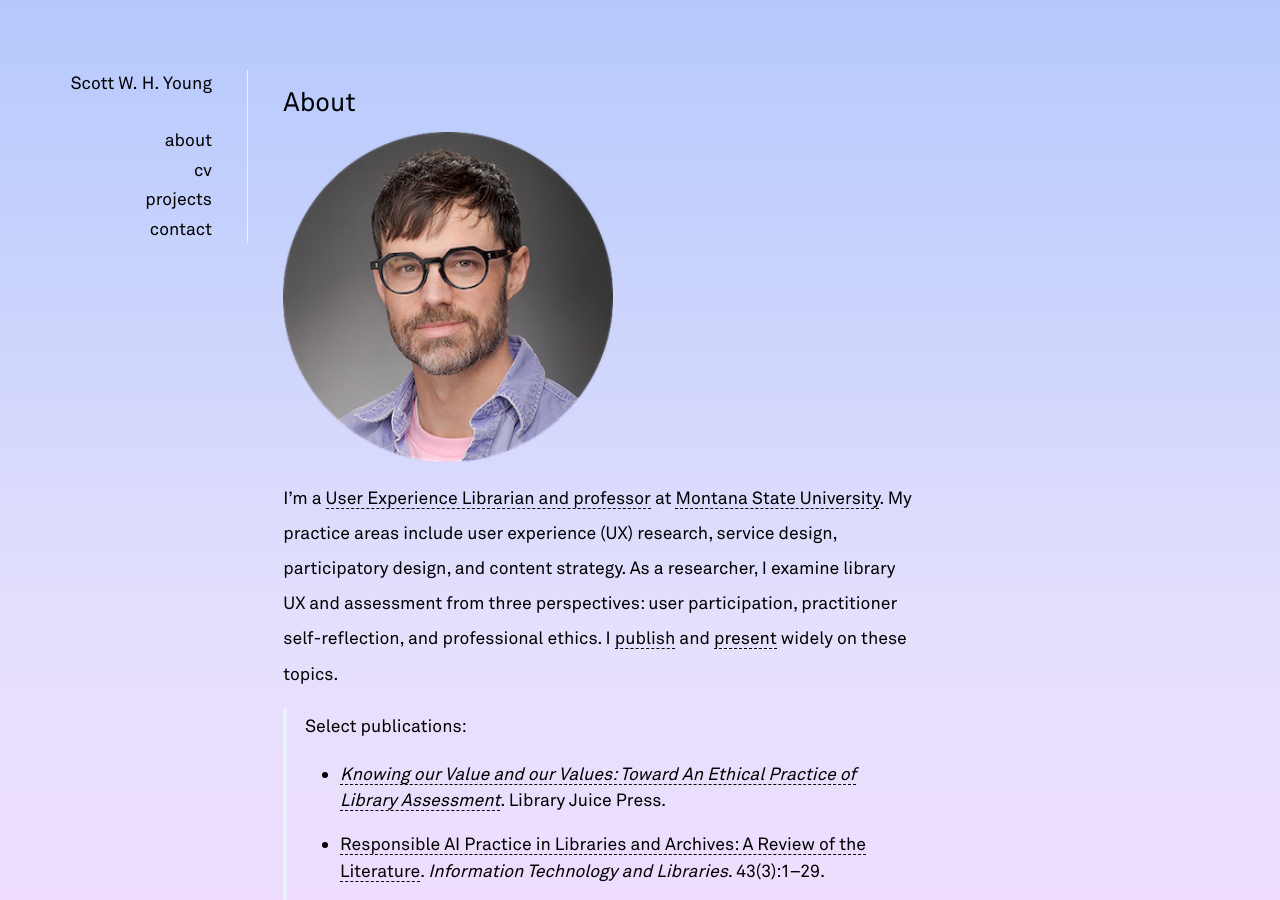
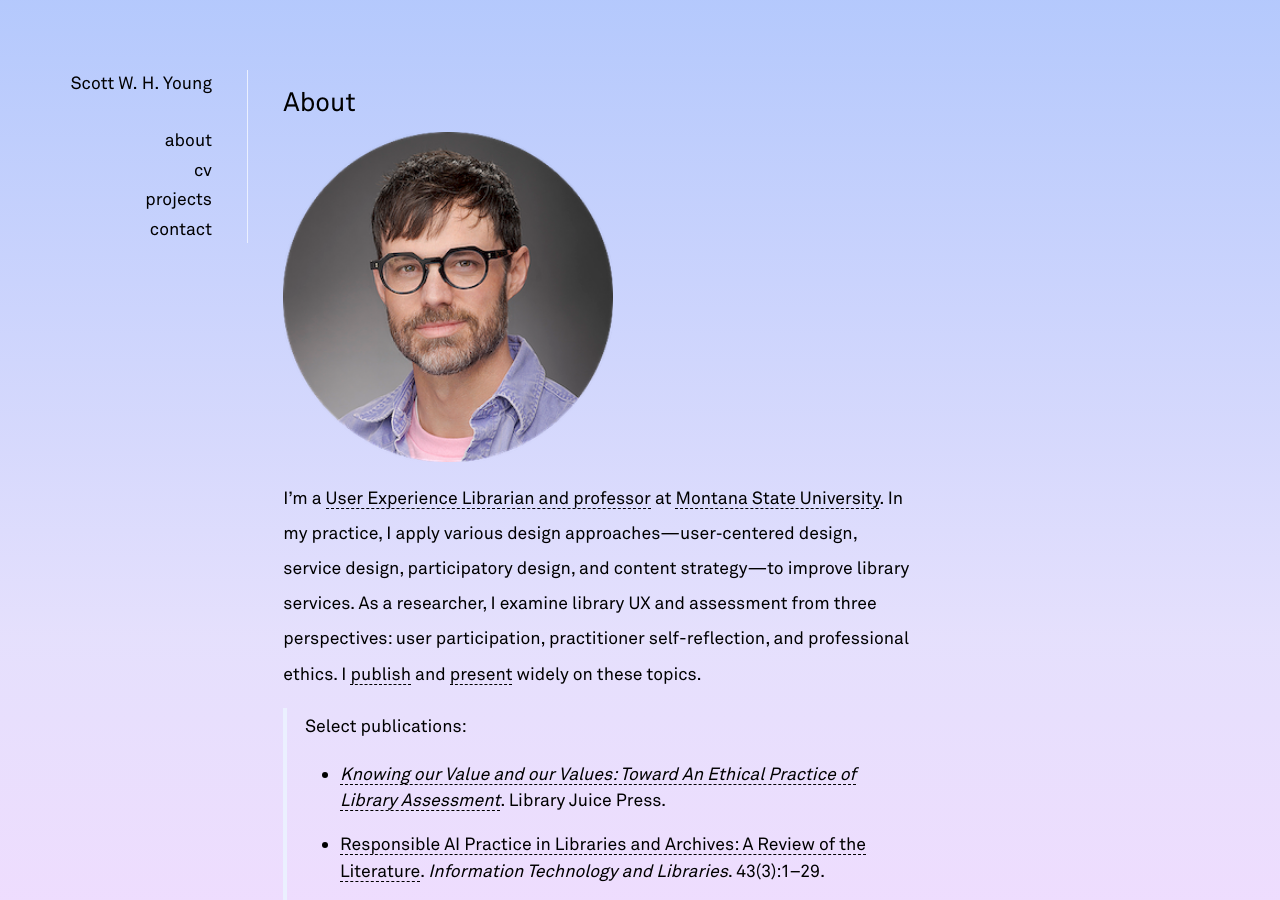
Before and after one commit to swyoung/swyoung.github.io, a Jekyll site: the page built from _pages/about.md, in a window 1280 px wide and 900 px high. Built offline with Jekyll 4.4.1, drawn with Linux system fonts in a browser that asks for light colours; nearby versions of some CDN libraries; a style sheet for code colours, icons or effects is not loaded.

Commit message:
Update about.md
updated practice statement

```diff
--- a/_pages/about.md
+++ b/_pages/about.md
@@ -8,7 +8,7 @@ description: Professional bio for Scott W. H. Young, UX Librarian at Montana Sta
 
 ![profile image](../assets/img/profile_circle_small.png)
 
-I’m a [User Experience Librarian and professor](https://www.lib.montana.edu/directory/1524782/scott-w.-h.-young) at [Montana State University](https://www.montana.edu). My practice areas include user experience (UX) research, service design, participatory design, and content strategy. As a researcher, I examine library UX and assessment from three perspectives: user participation, practitioner self-reflection, and professional ethics. I [publish](/cv#publications) and [present](/cv#presentations) widely on these topics.
+I’m a [User Experience Librarian and professor](https://www.lib.montana.edu/directory/1524782/scott-w.-h.-young) at [Montana State University](https://www.montana.edu). In my practice, I apply various design approaches—user‑centered design, service design, participatory design, and content strategy—to improve library services. As a researcher, I examine library UX and assessment from three perspectives: user participation, practitioner self-reflection, and professional ethics. I [publish](/cv#publications) and [present](/cv#presentations) widely on these topics.
 
 >Select publications:
 - <em><a href="https://litwinbooks.com/books/knowing-our-value-and-our-values/">Knowing our Value and our Values: Toward An Ethical Practice of Library Assessment</a></em>. Library Juice Press.
```
